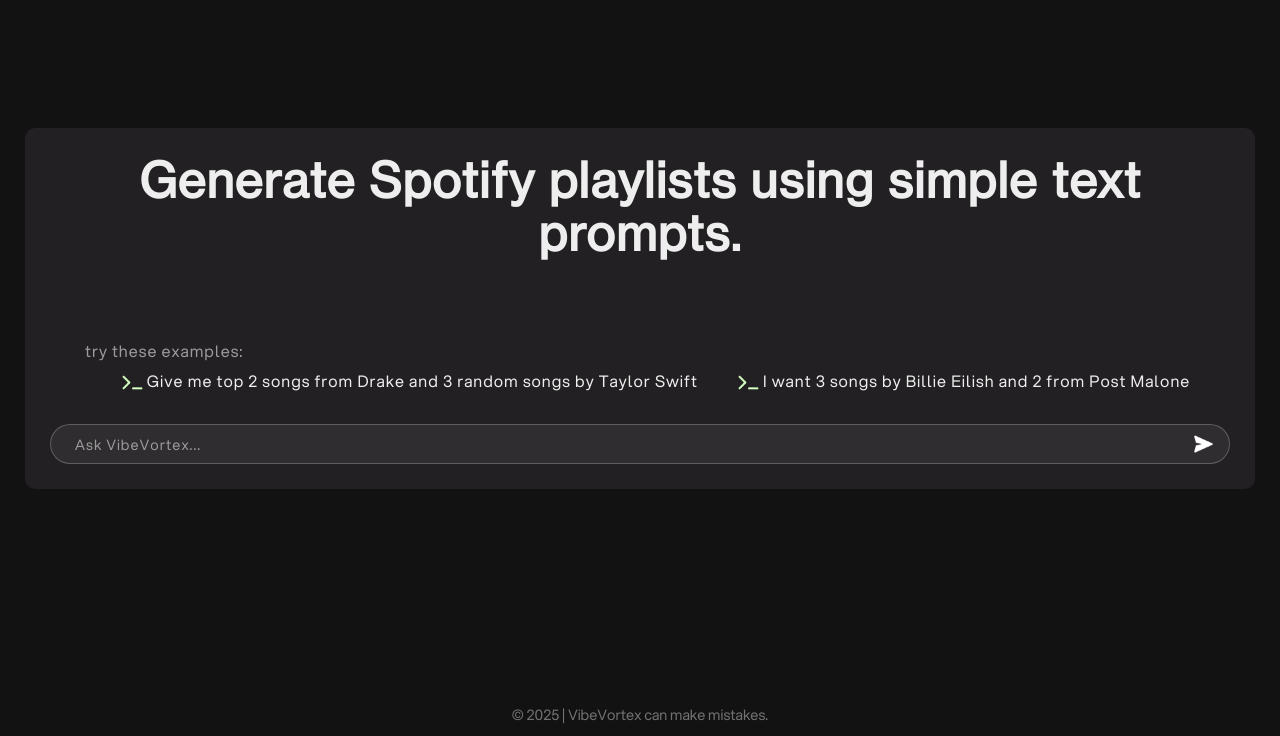
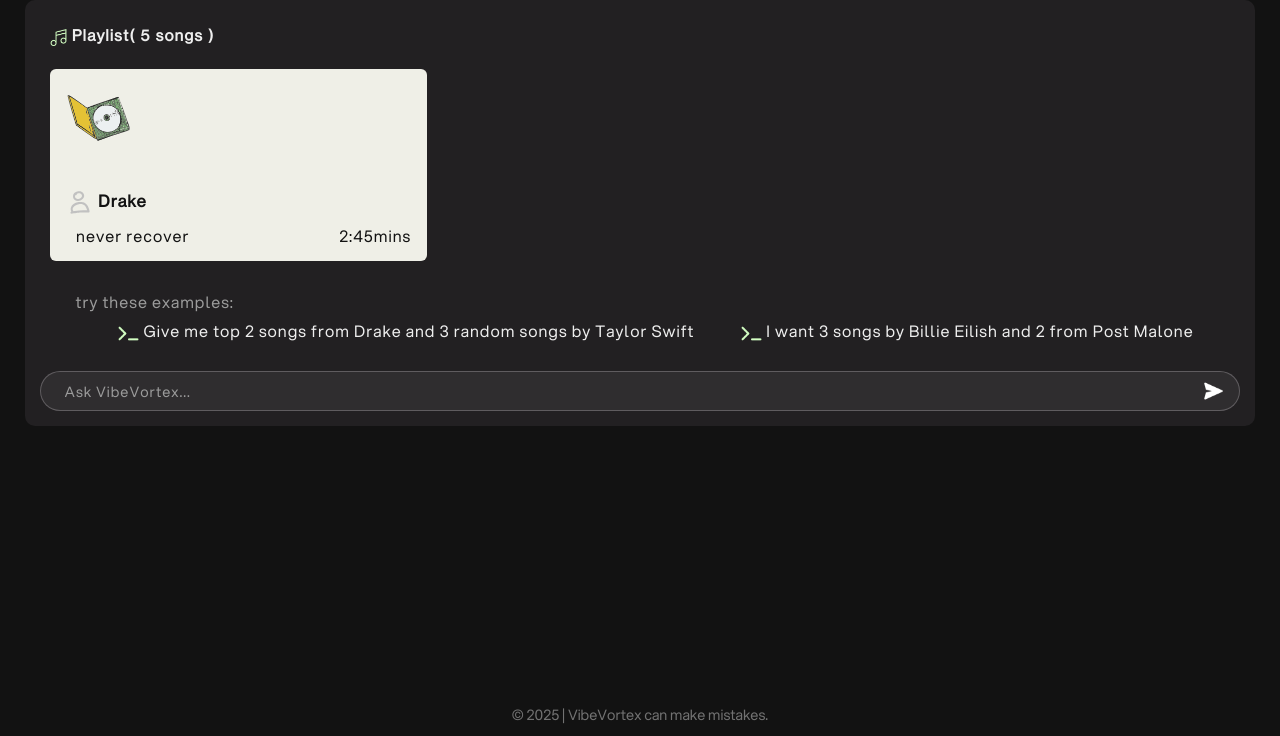
Before and after one commit to DavidDanso/vibe-vortex, a Django app: page / in a window 1280 px wide. Shown: the part 64-800 px from the top of the page. Run offline with Django 5.2, Linux system fonts and the light colour scheme; some libraries are stand-ins or nearby versions.

Commit message:
Refactor hero section and add playlist display; update styles for improved layout

```diff
--- a/static/css/main.css
+++ b/static/css/main.css
@@ -161,14 +161,16 @@
 
 /****************************************** Hero ************************************/
 #hero {
-  margin-top: 40%;
+  margin-top: 20%;
 }
 .hero-intro {
   margin: 3%;
   background-color: var(--bg-color);
   border-radius: 10px;
   padding: 3%;
-  /* height: 85vh; */
+  position: relative;
+  min-height: 10vh;
+  padding-bottom: 70px;
 }
 .hero-intro h1 {
   color: var(--text-color);
@@ -188,6 +190,7 @@
 }
 .hero-intro .examples {
   display: inline-block;
+  margin-bottom: -3%;
 }
 .hero-intro #terminal_img {
   width: 21px;
@@ -206,6 +209,11 @@
   max-width: 800px;
   margin: 0 auto;
   margin-top: -5%;
+  position: absolute;
+  bottom: 0;
+  left: 0;
+  right: 0;
+  padding: 10px;
 }
 #prompt_form .row {
   display: flex;
@@ -270,6 +278,75 @@
 .g-3 {
   gap: 1rem;
 }
+
+/****************************************** playlist ************************************/
+#playlist {
+  margin-top: 5%;
+}
+#playlist h5 {
+  color: var(--text-color);
+  letter-spacing: 1px;
+  font-family: var(--header-font);
+  font-weight: bold;
+  font-size: 1.1rem;
+  margin-bottom: 4%;
+}
+#playlist #playlist_img {
+  width: 21px;
+}
+#playlist-songs {
+  max-height: 400px;
+  overflow-y: auto;
+  overflow-x: hidden;
+  margin-bottom: 60%;
+  scroll-behavior: smooth;
+}
+#playlist-songs::-webkit-scrollbar {
+  width: 6px;
+}
+#playlist-songs::-webkit-scrollbar-track {
+  background: var(--bg-color);
+  border-radius: 1px;
+}
+#playlist-songs::-webkit-scrollbar-thumb {
+  background: var(--bg-color);
+  border-radius: 1px;
+}
+#playlist-songs::-webkit-scrollbar-thumb:hover {
+  background: var(--bg-color);
+}
+#playlist-songs .col-md-4 {
+  margin-bottom: 2%;
+}
+#playlist-songs .card {
+  background-color: #efefe7;
+  border: none;
+}
+#playlist_icon {
+  width: 27%;
+  margin-bottom: 15%;
+}
+#playlist_icon_0 {
+  width: 30px;
+}
+#playlist h3 {
+  color: var(--main-color);
+  letter-spacing: 1px;
+  font-family: var(--header-font);
+  font-weight: bold;
+  font-size: 1.1rem;
+}
+#playlist h6 {
+  color: var(--main-color);
+  letter-spacing: 1px;
+  font-family: var(--text-font);
+  font-size: 1.1rem;
+  margin-top: 5%;
+  margin-bottom: 0;
+}
+#playlist h6 span {
+  float: right;
+}
 /****************************************** footer ************************************/
 footer {
   position: fixed;
@@ -314,28 +391,36 @@
 @media (min-width: 1200px) {
   /* hero */
   #hero {
-    margin-top: 15%;
+    margin-top: 5%;
   }
+  /* #playlist_avaliable { */
+  /* margin-top: 12%; */
+  /* } */
   .hero-intro {
     margin: 1%;
     padding: 2%;
+    position: relative;
+    min-height: 50vh;
+    padding-bottom: 70px;
   }
   .hero-intro h1 {
     font-size: 3rem;
     margin-top: 0%;
     text-align: center;
   }
+
   .hero-intro h6 {
     color: #9b9b9b;
     letter-spacing: 1px;
     font-family: var(--text-font);
     font-size: 1rem;
-    margin-top: 7%;
+    margin-top: 3%;
     margin-left: 3%;
   }
   .hero-intro .examples {
     display: flex;
     justify-content: space-evenly;
+    margin-bottom: -1%;
   }
   .hero-intro #terminal_img {
     width: 21px;
@@ -345,10 +430,46 @@
     margin-bottom: 2%;
   }
 
+  /* playlist */
+  #playlist {
+    margin-top: 1px;
+  }
+  #playlist h5 {
+    font-size: 0.95rem;
+    margin-bottom: 2%;
+  }
+  #playlist #playlist_img {
+    width: 17px;
+  }
+
+  #playlist-songs {
+    max-height: 400px;
+    margin-bottom: 7%;
+  }
+  #playlist-songs .col-md-4 {
+    margin-bottom: 1%;
+  }
+  #playlist_icon {
+    width: 19%;
+    margin-bottom: 11%;
+  }
+  #playlist_icon_0 {
+    width: 27px;
+  }
+  #playlist h3 {
+    font-size: 1rem;
+  }
+  #playlist h6 {
+    font-size: 1rem;
+    margin-top: 3%;
+    margin-bottom: 0;
+  }
+
   /* prompt_form */
   #prompt_form {
     max-width: 1300px;
     margin-top: -2%;
+    padding: 15px;
   }
   .input {
     font-size: 1rem;
--- a/vvx/templates/vvx/index.html
+++ b/vvx/templates/vvx/index.html
@@ -56,8 +56,44 @@
       <!--=============================================== Hero ===================================-->
       <div id="hero">
         <div class="container-fluid">
-          <div class="hero-intro">
-            <h1>Generate Spotify playlists using simple text prompts.</h1>
+          <div class="hero-intro" id="playlist_avaliable">
+            <h1 style="display: none">Generate Spotify playlists using simple text prompts.</h1>
+
+            <!-- generated playlist -->
+            <div id="playlist">
+              <h5>
+                <img src="{% static 'images/musical-note.png' %}" id="playlist_img" class="img-fluid" alt="playlist_img" />
+                <span id="playlist_name">Playlist( 5 songs )</span>
+              </h5>
+
+              <div id="playlist-songs">
+                <div class="row">
+                  <div class="col-md-4">
+                    <div class="card">
+                      <div class="card-body">
+                        <img src="{% static 'images/box.png' %}" id="playlist_icon" class="img-fluid" alt="playlist_icon" />
+                        <h3>
+                          <img src="{% static 'images/user.svg' %}" id="playlist_icon_0" class="img-fluid" alt="playlist_icon_0" />
+                          <span>Drake</span>
+                        </h3>
+                        <h6>
+                          never recover
+                          <span>2:45mins</span>
+                        </h6>
+                      </div>
+                      <!-- end card-body -->
+                    </div>
+                    <!-- end card -->
+                  </div>
+                  <!-- end col -->
+                </div>
+                <!-- end row -->
+              </div>
+              <!-- end playlist-songs -->
+            </div>
+            <!-- end generated playlist -->
+
+            <div id="prompt_form">
               <h6>try these examples:</h6>
               <ul class="examples">
                 <li>
@@ -70,8 +106,6 @@
                 </li>
               </ul>
               <!-- end examples -->
-
-            <div id="prompt_form">
               <form method="POST" class="row g-3">
                 {% csrf_token%}
 
```
Also changed, not shown: static/images/musical-note.png (added), static/images/user.svg (added). Lines whose indentation alone changed are shown as unchanged.
